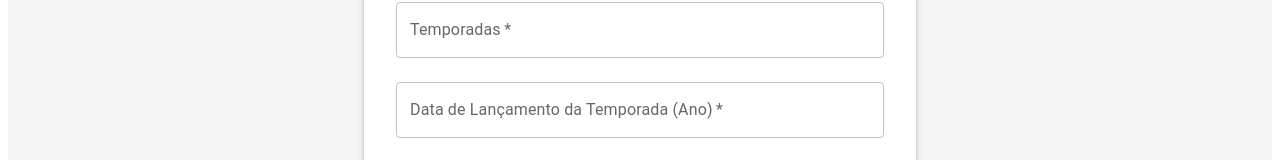
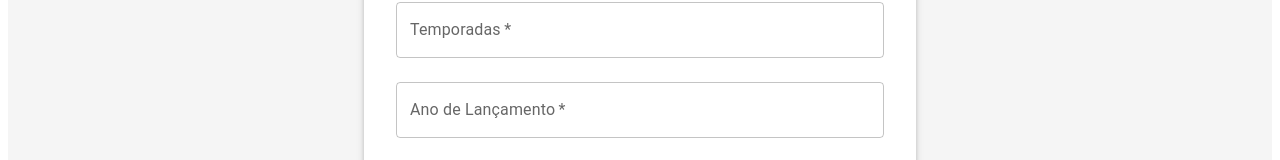
Before and after one commit to GHFacchini/serie-journal, a React (Vite) app: page /cadastrar in a window 1280 px wide. Shown: the part 270-430 px from the top of the page. Built offline with nearby package versions, Linux system fonts and the light colour scheme.

Commit message:
Fix: improve launch year label and input UX on SerieForm

```diff
--- a/src/components/SerieForm/index.jsx
+++ b/src/components/SerieForm/index.jsx
@@ -115,7 +115,7 @@ function SerieForm() {
             margin="normal"
             required
             fullWidth
-            label="Data de Lançamento da Temporada (Ano)"
+            label="Ano de Lançamento"
             name="lancamento"
             type="number"
             value={formData.lancamento}
```
